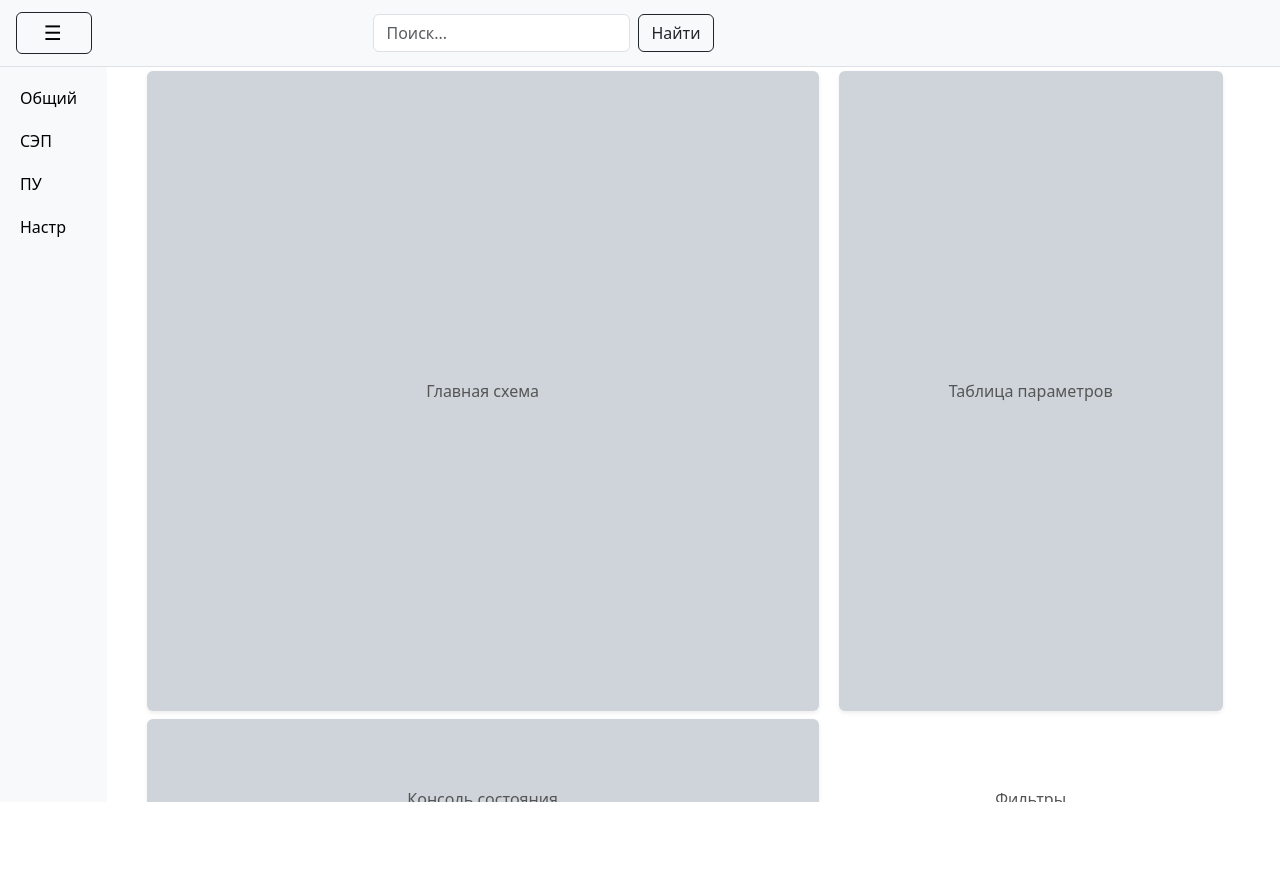
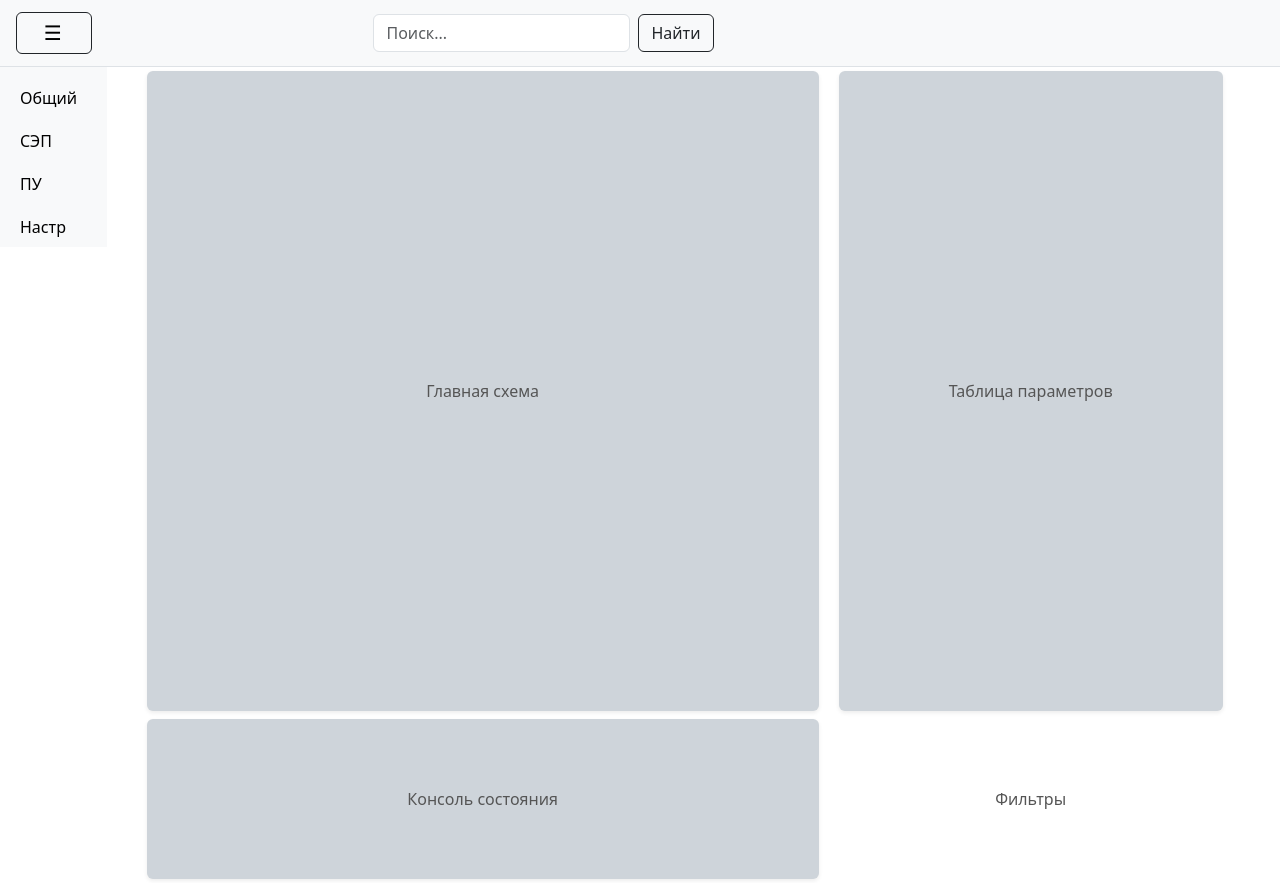
Before and after one commit to ArginP/ask-frontend, a plain HTML site: page index.html in a window 1280 px wide. Before the commit the page ends 802 px from the top, so only its background shows below. Drawn offline with nearby package versions, Linux system fonts and the light colour scheme.

Commit message:
fix: main container overflow in mobile now shown

```diff
--- a/styles/style.scss
+++ b/styles/style.scss
@@ -39,8 +39,7 @@ $colorBlack: #000000;
 }
 
 main {
-  height: calc(100vh - 65px);
-  overflow: hidden;
+  height: max-content;
 
   .main-container {
     width: 100%; // Базовая ширина, когда боковая панель скрыта
```
Also changed, not shown: styles/style.css, 1 other file.
